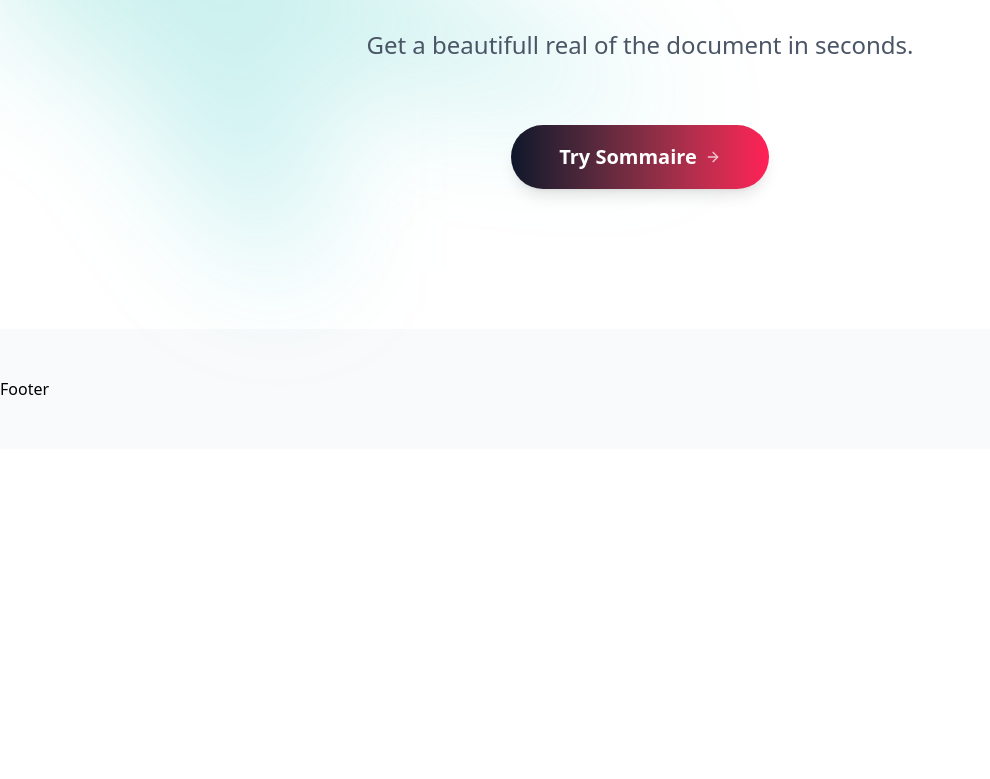
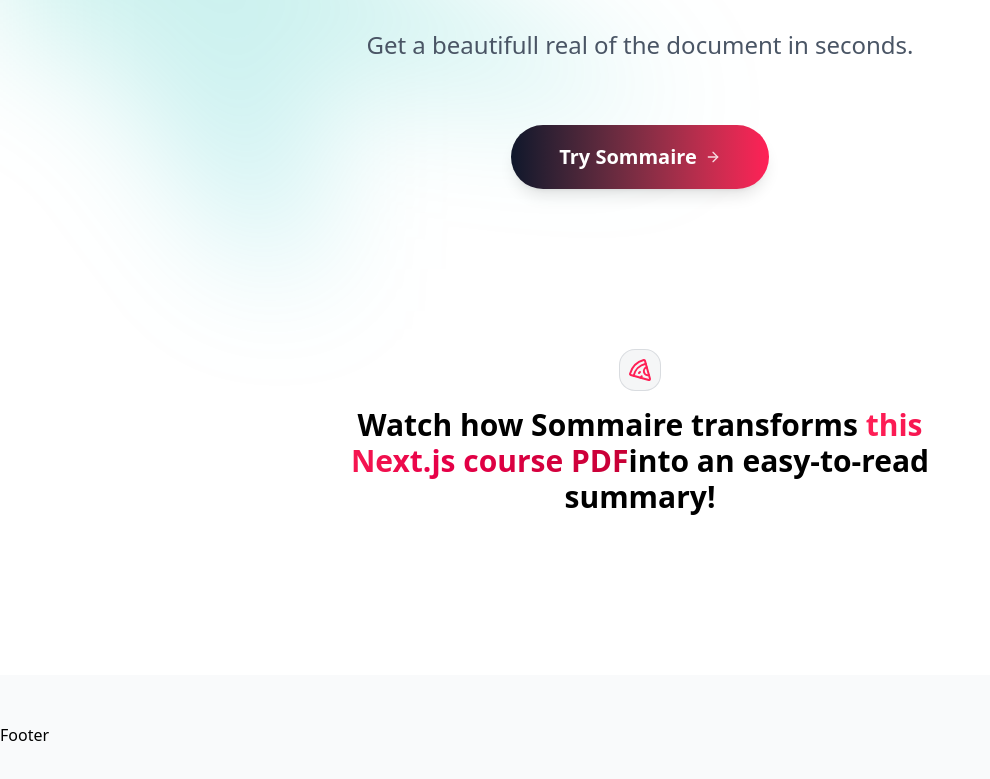
Before and after one commit to 1234KHALID/pdf-summaries-ai-app, a Next.js app: page / in a window 1280 px wide. Shown: the part 351-1130 px from the top of the page, without its empty margins (0-990 px from the left). Before the commit the page ends 800 px from the top, so only its background shows below. Built offline with nearby package versions, Linux system fonts and the light colour scheme.

Commit message:
add demo section component

```diff
--- a/app/page.tsx
+++ b/app/page.tsx
@@ -1,4 +1,5 @@
 import BgGradient from "@/components/common/bg-gradient";
+import DemoSection from "@/components/home/demo-section";
 import HeroSection from "@/components/home/hero-section";
 
 export default function Home() {
@@ -7,6 +8,7 @@ export default function Home() {
       <BgGradient />
       <div className="flex flex-col">
         <HeroSection />
+        <DemoSection />
       </div>
       {/* <DemoSection/>
       <HowItWorksSection/>
--- /dev/null
+++ b/components/home/demo-section.tsx
@@ -0,0 +1,38 @@
+import { Pizza } from "lucide-react";
+
+export default function DemoSection() {
+  return (
+    <section className="relative">
+      <div className="py-12 lg:py-24 max-w-5xl mx-auto px-4 sm:px-6 lg:px-8 lg:pt-12">
+        <div
+          aria-hidden="true"
+          className="pointer-events-none absolute inset-0 -z-10 transform-gpu overflow-hidden blur-3xl"
+        >
+          <div
+            style={{
+              clipPath:
+                "polygon(74.1% 44.1%, 100% 61.6%, 97.5% 26.9%, 85.5% 0.1%, 80.7% 2%, 72.5% 32.5%, 60.2% 62.4%, 52.4% 68.1%, 47.5% 58.3%, 45.2% 34.5%, 27.5% 76.7%, 0.1% 64.9%, 17.9% 100%, 27.6% 76.8%, 76.1% 97.7%, 74.1% 44.1%)",
+            }}
+          />
+        </div>
+        <div className="flex flex-col items-center text-center space-y-4">
+          <div className="inline-flex items-center justify-center p-2 rounded-2xl bg-gray-100/80 backdrop-blur-xs border border-gray-500/20 mb-4">
+            <Pizza className="w-6 h-6 text-rose-500" />
+          </div>
+          <div className="text-center mb-16">
+            <h3 className="font-bold text-3xl max-w-2xl mx-auto px-4 sm:px-6">
+              Watch how Sommaire transforms{" "}
+              <span className="bg-linear-to-r from-rose-500 to-rose-700 bg-clip-text text-transparent">
+                this Next.js course PDF
+              </span>
+              into an easy-to-read summary!
+            </h3>
+          </div>
+          <div className="flex justify-center items-center px-2 sm:px-4 lg:px-6">
+            {/* summary viewer */}
+          </div>
+        </div>
+      </div>
+    </section>
+  );
+}
```
